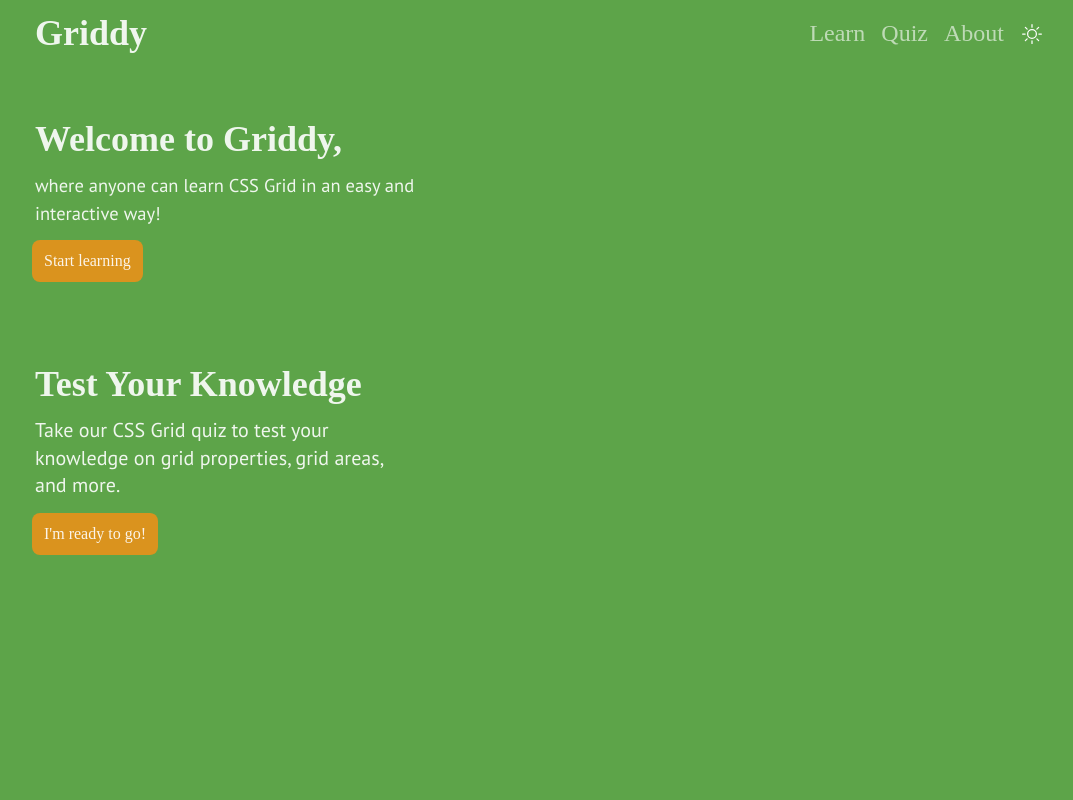
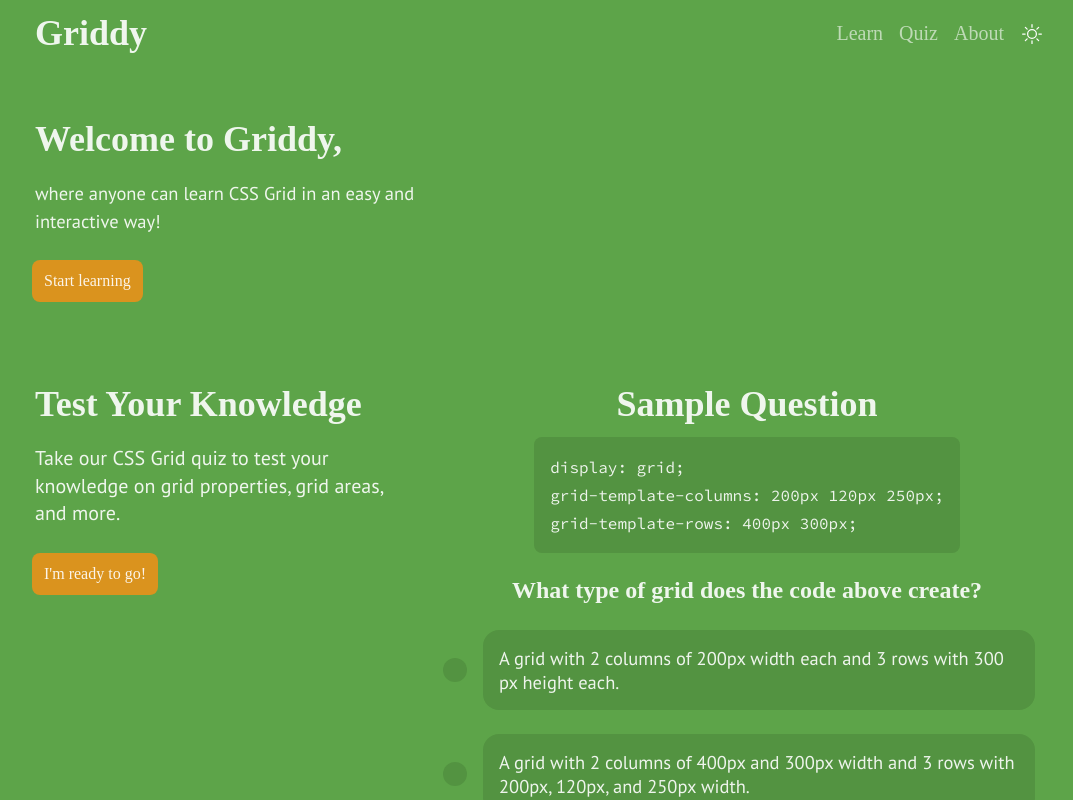
Before and after one commit to Halmesn/Griddy, a Next.js app: page / in a window 1280 px wide. Shown: the top 800 px of the page, without its empty margins (101-1174 px from the left). Built offline with nearby package versions, Linux system fonts and the light colour scheme; a web font is replaced by a local one.

Commit message:
add sample quiz to home page

```diff
--- a/components/home/HomeContent.js
+++ b/components/home/HomeContent.js
@@ -4,6 +4,7 @@ import { GriddyContext } from 'components/layout/Layout';
 
 import { useContext } from 'react';
 import ButtonPrimary from 'components/layout/button/ButtonPrimary';
+import QuizForm from 'components/quiz/QuizForm';
 
 export default function HomeContent() {
   const { windowWidth } = useContext(GriddyContext);
@@ -14,7 +15,7 @@ export default function HomeContent() {
         <Styled.Header>Welcome to Griddy,</Styled.Header>
         <Styled.Description
           fontSize="1.85rem"
-          margin={windowWidth <= 980 && '1.6rem auto'}
+          margin={(windowWidth <= 980 && '1.6rem auto') || '2rem 0.8rem'}
         >
           where anyone can learn CSS Grid in an easy and interactive way!
         </Styled.Description>
@@ -23,13 +24,19 @@ export default function HomeContent() {
       <Styled.FlexContainer></Styled.FlexContainer>
       <Styled.TextContainer>
         <Styled.Header>Test Your Knowledge</Styled.Header>
-        <Styled.Description maxWidth="36rem" fontSize="2rem">
+        <Styled.Description
+          maxWidth="36rem"
+          fontSize="2rem"
+          margin={'2rem 0.8rem'}
+        >
           Take our CSS Grid quiz to test your knowledge on grid properties, grid
           areas, and more.
         </Styled.Description>
         <ButtonPrimary href="/quiz">I'm ready to go!</ButtonPrimary>
       </Styled.TextContainer>
-      <Styled.FlexContainer></Styled.FlexContainer>
+      <Styled.FlexContainer>
+        <QuizForm index={0} sample />
+      </Styled.FlexContainer>
     </Styled.HomeContent>
   );
 }
--- a/components/home/styles.js
+++ b/components/home/styles.js
@@ -1,6 +1,6 @@
 import styled from 'styled-components';
 import { motion } from 'framer-motion';
-import { header, description } from 'styles/Mixins';
+import { header, description, flexColumn } from 'styles/Mixins';
 
 export const HomeContent = styled(motion.section)`
   padding: 4rem 0;
@@ -27,14 +27,12 @@ export const HomeContent = styled(motion.section)`
 
 export const TextContainer = styled(motion.div)`
   @media only screen and (max-width: 61.25em) {
-    justify-self: center;
+    ${flexColumn}
   }
 `;
 
 export const FlexContainer = styled(motion.div)`
-  display: flex;
-  flex-direction: column;
-  align-items: center;
+  ${flexColumn}
 `;
 
 export const Header = styled(motion.h2)`
--- a/components/layout/header/styles.js
+++ b/components/layout/header/styles.js
@@ -40,7 +40,7 @@ export const Links = styled(NextLink)`
     position === 'nav'
       ? css`
           color: ${({ theme }) => theme.colors.inactive};
-          font-size: 2.4rem;
+          font-size: 2rem;
           margin: 0.8rem 0.8rem;
           font-family: ${({ theme }) => theme.fonts.primary};
           font-weight: normal;
@@ -54,7 +54,6 @@ export const Links = styled(NextLink)`
       : css`
           ${flexBetween}
           font-size: 2rem;
-          background: ${({ theme }) => theme.colors.lowContrastBackground};
           color: ${({ theme }) => theme.colors.primary};
           font-family: ${({ theme }) => theme.fonts.primary};
           padding: 1.2rem 0.48rem 1.2rem 1.2rem;
@@ -135,6 +134,7 @@ export const HamMenu = styled(motion.div)`
   top: 0;
   background: ${({ theme }) => theme.colors.lowContrastBackground};
   box-shadow: ${({ theme }) => theme.misc.shadow};
+  border-top-left-radius: 0.8rem;
   border-bottom-left-radius: 0.8rem;
   padding: 0 0.8rem;
   z-index: 1;
--- /dev/null
+++ b/components/quiz/Answer.js
@@ -0,0 +1,26 @@
+import * as Styled from './styles';
+
+export default function Answer({
+  answer,
+  selectedAnswer,
+  index,
+  setSelectedAnswer,
+}) {
+  return (
+    <Styled.FlexContainer onClick={() => setSelectedAnswer(index)}>
+      <Styled.RadioButton>
+        {selectedAnswer === index && (
+          <Styled.RadioDot
+            variants={Styled.DotVariants}
+            initial="hidden"
+            animate="visible"
+            exit="hidden"
+          />
+        )}
+      </Styled.RadioButton>
+      <Styled.Answer fontSize="1.85em" margin="1.2rem 1.6rem">
+        {answer}
+      </Styled.Answer>
+    </Styled.FlexContainer>
+  );
+}
--- /dev/null
+++ b/components/quiz/QuizForm.js
@@ -0,0 +1,53 @@
+import * as Styled from './styles';
+
+import Answer from './Answer';
+
+import { QUIZ } from 'content/quizContent';
+
+import { useState } from 'react';
+
+export default function QuizForm({ index, sample }) {
+  const codeSnippets = QUIZ.codeSnippets[index];
+  const hasCode = codeSnippets.some(({ indent }) => indent !== null);
+
+  const { question, answers } = QUIZ.questions[index];
+
+  const [selectedAnswer, setSelectedAnswer] = useState(null);
+
+  const renderCode = () => (
+    <Styled.CodeContainer>
+      {codeSnippets.map(({ indent, text }) => (
+        <Styled.Code textIndent={indent} key={`${indent}-${text}`}>
+          {text}
+        </Styled.Code>
+      ))}
+    </Styled.CodeContainer>
+  );
+
+  const renderAnswer = () => (
+    <Styled.AnswerContainer>
+      {answers.map((answer, index) => (
+        <Answer
+          key={`answer-${index}`}
+          answer={answer}
+          index={index}
+          selectedAnswer={selectedAnswer}
+          setSelectedAnswer={setSelectedAnswer}
+        />
+      ))}
+    </Styled.AnswerContainer>
+  );
+
+  return (
+    <Styled.QuizForm>
+      <Styled.Header>
+        {index === 0 && sample ? 'Sample Question' : `Question ${index + 1}`}
+      </Styled.Header>
+      {hasCode && renderCode()}
+      <Styled.SubHeader maxWidth="72rem" margin="2.4rem 0 0.8rem">
+        {question}
+      </Styled.SubHeader>
+      {answers && renderAnswer()}
+    </Styled.QuizForm>
+  );
+}
--- /dev/null
+++ b/components/quiz/styles.js
@@ -0,0 +1,84 @@
+import styled from 'styled-components';
+import { motion } from 'framer-motion';
+import { header, flexColumn, flexCenter } from 'styles/Mixins';
+
+export const QuizForm = styled(motion.div)`
+  ${flexColumn}
+`;
+
+export const Header = styled(motion.h2)`
+  ${header('h1')}
+`;
+
+export const SubHeader = styled(motion.h2)`
+  ${header('h2')}
+`;
+
+export const CodeContainer = styled.div`
+  background: ${({ theme }) => theme.colors.lowContrastBackground};
+  padding: 1.6rem;
+  border-radius: 0.8rem;
+  font-size: 1.6rem;
+  color: ${({ theme }) => theme.colors.primary};
+  transition: 0.15s;
+  line-height: 2.8rem;
+  margin: ${({ margin }) => margin};
+  text-align: left;
+`;
+
+export const Code = styled.code`
+  display: block;
+  text-indent: ${({ textIndent }) => textIndent};
+  font-family: ${({ theme }) => theme.fonts.code};
+`;
+
+export const AnswerContainer = styled.div`
+  margin: 0.55rem 0;
+`;
+
+export const FlexContainer = styled.div`
+  display: flex;
+  justify-content: flex-start;
+  align-items: center;
+`;
+
+export const RadioButton = styled(motion.div)`
+  margin: ${({ margin }) => margin};
+  min-height: 2.4rem;
+  min-width: 2.4rem;
+  border-radius: 16rem;
+  ${flexCenter}
+  cursor: pointer;
+  background: ${({ theme }) => theme.colors.lowContrastBackground};
+  transition: 0.2s ease-in-out;
+
+  :hover {
+    background: ${({ theme }) => theme.colors.highlighted};
+  }
+`;
+
+export const RadioDot = styled(motion.div)`
+  background: ${({ theme }) => theme.colors.primary};
+  min-height: 1rem;
+  min-width: 1rem;
+  border-radius: 16rem;
+  transition: background 0.15s;
+`;
+
+export const Answer = styled(motion.div)`
+  background: ${({ theme }) => theme.colors.lowContrastBackground};
+  padding: 1.6rem;
+  text-align: left;
+  border-radius: 1.6rem;
+  font-size: ${({ fontSize }) => fontSize};
+  margin: ${({ margin }) => margin};
+  color: ${({ theme }) => theme.colors.primary};
+  transition: color 0.15s, background 0.15s;
+  font-family: ${({ theme }) => theme.fonts.secondary};
+  cursor: pointer;
+`;
+
+export const DotVariants = {
+  hidden: { scale: 0 },
+  visible: { scale: 1 },
+};
--- /dev/null
+++ b/content/quizContent.js
@@ -0,0 +1,61 @@
+export const QUIZ = {
+  questions: [
+    {
+      question: 'What type of grid does the code above create?',
+      answers: [
+        'A grid with 2 columns of 200px width each and 3 rows with 300 px height each.',
+        'A grid with 2 columns of 400px and 300px width and 3 rows with 200px, 120px, and 250px width.',
+        'A flexbox layout.',
+        'A grid with 3 columns of 200px, 120px, and 250px width and 2 rows of 400px and 300px height.',
+      ],
+    },
+    {
+      question: 'Recreate the 5x3 grid above using the same area names.',
+      answers: null,
+    },
+    {
+      question: 'How is the grid item aligned based on the above code?',
+      answers: [
+        'It is aligned to the top vertically and to the right horizontally.',
+        'It is aligned to the left horizontally and to the top vertically.',
+        'It is aligned to the right horizontally and to the bottom vertically.',
+        'It is aligned to the bottom vertically and to the left horizontally.',
+      ],
+    },
+    {
+      question:
+        'What is the advantage of using fractional units over other units like percentages?',
+      answers: [
+        'There is no advantage.',
+        'Fractional units only use the remaining free space, while other units use all of the space.',
+        'It does not take into account the grid gap property, while percentages do.',
+        'They display the content responsively when the viewport size is reduced.',
+      ],
+    },
+    {
+      question: 'What does the above CSS code do?',
+      answers: [
+        'It gives a horizontal gap of 10px and a vertical gap of 5px between grid items.',
+        'It gives a vertical gap of 10px and a horizontal gap of 5px between two grids.',
+        'It gives a vertical gap of 10px and a horizontal gap of 5px between grid items.',
+        'It gives both a horizontal and vertical gap of 5px between grid items.',
+      ],
+    },
+  ],
+  codeSnippets: [
+    [
+      { indent: '0', text: 'display: grid;' },
+      { indent: '0', text: 'grid-template-columns: 200px 120px 250px;' },
+      { indent: '0', text: 'grid-template-rows: 400px 300px;' },
+    ],
+    [{ indent: null }, { text: null }],
+    [
+      { indent: '0', text: '.grid-item' },
+      { indent: '1rem', text: 'justify-self: right;' },
+      { indent: '1rem', text: 'align-self: end;' },
+      { indent: '0', text: '}' },
+    ],
+    [{ indent: null }, { text: null }],
+    [{ indent: '0', text: 'grid-gap: 5px' }],
+  ],
+};
--- a/styles/Mixins.js
+++ b/styles/Mixins.js
@@ -9,6 +9,12 @@ export const flexCenter = css`
 export const flexBetween = css`
   display: flex;
   justify-content: space-between;
+  align-items: center;
+`;
+
+export const flexColumn = css`
+  display: flex;
+  flex-direction: column;
   align-items: center;
 `;
 
@@ -33,11 +39,10 @@ export const positionCenter = css`
  */
 export const header = (htmlFor) => css`
   color: ${({ color, theme }) => color || theme.colors.primary};
-  margin: ${({ margin }) => margin || '0.8rem 0.8rem'};
+  margin: ${({ margin }) => margin || '0.8rem'};
   font-weight: ${({ fontWeight }) => fontWeight || '600'};
   max-width: ${({ maxWidth }) => maxWidth};
   transition: color 0.15s ease-in-out;
-  text-align: ${({ textAlign }) => textAlign};
   padding: ${({ padding }) => padding};
   display: ${({ display }) => display || 'block'};
   font-family: ${({ theme }) => theme.fonts.primary};
@@ -61,7 +66,7 @@ export const header = (htmlFor) => css`
 
 export const description = css`
   color: ${({ theme }) => theme.colors.primary};
-  margin: ${({ margin }) => margin || '0.8rem 0.8rem'};
+  margin: ${({ margin }) => margin || '0.8rem'};
   transition: color 0.15s ease-in-out;
   display: ${({ display }) => display || 'block'};
   max-width: ${({ maxWidth }) => maxWidth};
--- a/styles/Themes.js
+++ b/styles/Themes.js
@@ -34,8 +34,8 @@ export const lightTheme = {
     background: '#5DA449',
     buttonPrimary: '#DA931E',
     inactive: '#FFFFFF99',
-    lowContrastBackground: '#f1f1f1',
-    highlighted: '#d9d6d6',
+    lowContrastBackground: '#539341',
+    highlighted: '#4b843a',
     selected: '#e6e3e3',
     inputBackground: '#ddd',
     success: '#d4edda',
```
